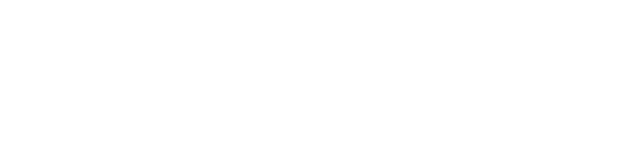
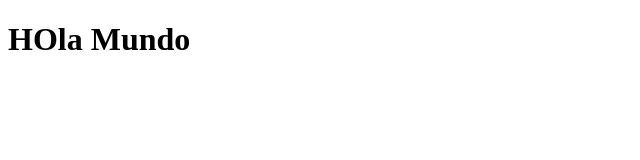
Before and after one commit to kurco007/Practicagit, a plain HTML site: page index.html in a window 1280 px wide. Shown: the whole page, without its empty margins (0-640 px from the left). Drawn offline with Linux system fonts and the light colour scheme.

Commit message:
modificadioin de h1

```diff
--- a/index.html
+++ b/index.html
@@ -7,6 +7,6 @@
     <title>Document</title>
 </head>
 <body>
-
+    <h1 class="comentario">HOla Mundo</h1>
 </body>
 </html>
```
